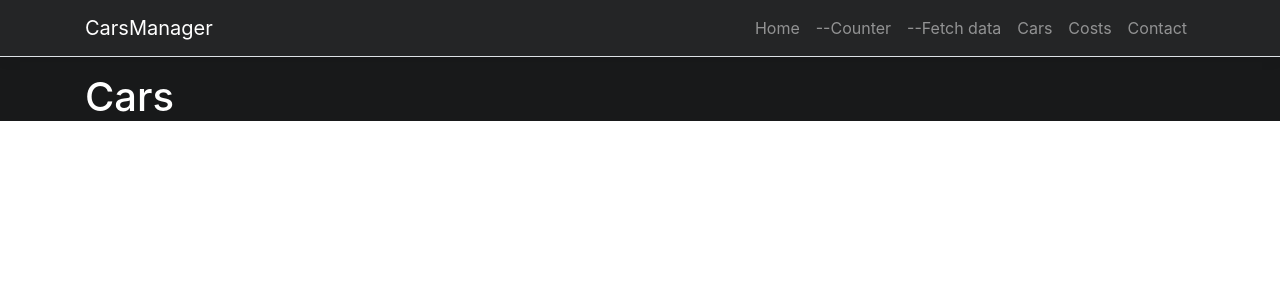
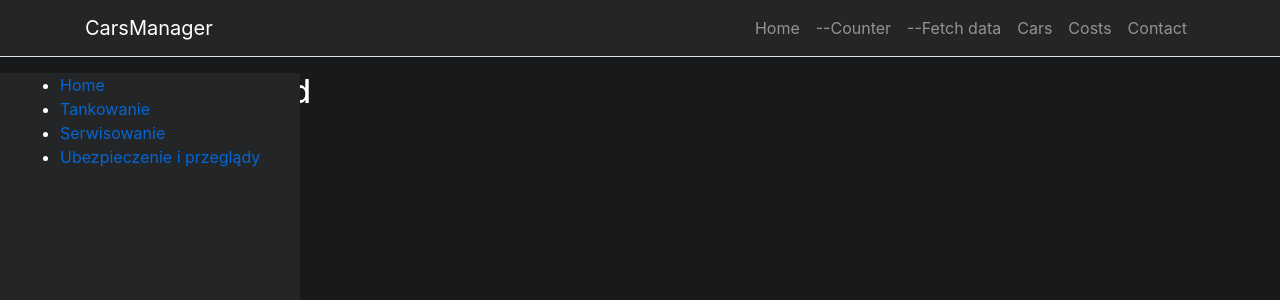
Before and after one commit to TorniV/CarsManager, a React (Create React App) app in the folder ClientApp/: page /cars in a window 1280 px wide. Shown: the top 300 px of the page. Built offline with nearby package versions, Linux system fonts and the light colour scheme.

Commit message:
Add base routing in Cars tab

```diff
--- a/ClientApp/package.json
+++ b/ClientApp/package.json
@@ -11,7 +11,7 @@
     "react": "^16.13.1",
     "react-dom": "^16.13.1",
     "react-router-bootstrap": "^0.24.4",
-    "react-router-dom": "^4.2.2",
+    "react-router-dom": "^4.3.1",
     "react-scripts": "^3.4.1",
     "reactstrap": "^6.3.0",
     "rimraf": "^2.7.1"
--- a/ClientApp/src/components/Cars/Cars.js
+++ b/ClientApp/src/components/Cars/Cars.js
@@ -1,11 +1,35 @@
 import React, { Component } from "react";
+import { BrowserRouter as Router, Switch, Route, Link } from "react-router-dom";
+import { SideNav } from "./SideNav/SideNav";
+import { DashBoard } from "./Pages/Dashboard";
+import { Fuel } from "./Pages/Fuel";
+import { Services } from "./Pages/Services";
+import { Insurance } from "./Pages/Insurance";
 
 export class Cars extends Component {
   render() {
     return (
-      <div>
-        <h1>Cars</h1>
-      </div>
+      <Router>
+        <div className="cars-page">
+          <SideNav />
+          <div>
+            <Switch>
+              <Route path="/fuel">
+                <Fuel />
+              </Route>
+              <Route path="/services">
+                <Services />
+              </Route>
+              <Route path="/insurance">
+                <Insurance />
+              </Route>
+              <Route path="/">
+                <DashBoard />
+              </Route>
+            </Switch>
+          </div>
+        </div>
+      </Router>
     );
   }
 }
--- /dev/null
+++ b/ClientApp/src/components/Cars/Pages/Dashboard.js
@@ -0,0 +1,7 @@
+import React, { Component } from "react";
+
+export class DashBoard extends Component {
+  render() {
+    return <h2>Car dashboard</h2>;
+  }
+}
--- /dev/null
+++ b/ClientApp/src/components/Cars/Pages/Fuel.js
@@ -0,0 +1,7 @@
+import React, { Component } from "react";
+
+export class Fuel extends Component {
+  render() {
+    return <h2>Tankowanie</h2>;
+  }
+}
--- /dev/null
+++ b/ClientApp/src/components/Cars/Pages/Insurance.js
@@ -0,0 +1,7 @@
+import React, { Component } from "react";
+
+export class Insurance extends Component {
+  render() {
+    return <h2>Ubezpieczenie i przeglądy</h2>;
+  }
+}
--- /dev/null
+++ b/ClientApp/src/components/Cars/Pages/Services.js
@@ -0,0 +1,7 @@
+import React, { Component } from "react";
+
+export class Services extends Component {
+  render() {
+    return <h2>Serwisowanie</h2>;
+  }
+}
--- /dev/null
+++ b/ClientApp/src/components/Cars/SideNav/SideNav.js
@@ -0,0 +1,26 @@
+import React, { Component } from "react";
+import { BrowserRouter as Router, Switch, Route, Link } from "react-router-dom";
+export class SideNav extends Component {
+  render() {
+    return (
+      <div className="side-nav">
+        <nav>
+          <ul>
+            <li>
+              <Link to="/">Home</Link>
+            </li>
+            <li>
+              <Link to="/fuel">Tankowanie</Link>
+            </li>
+            <li>
+              <Link to="/services">Serwisowanie</Link>
+            </li>
+            <li>
+              <Link to="/insurance">Ubezpieczenie i przeglądy</Link>
+            </li>
+          </ul>
+        </nav>
+      </div>
+    );
+  }
+}
--- a/ClientApp/src/custom.css
+++ b/ClientApp/src/custom.css
@@ -8,18 +8,33 @@ code {
 }
 
 .btn-primary {
-  color: #fff;
   background-color: #1b6ec2;
   border-color: #1861ac;
 }
 
 .nav-menu {
   background-color: #242526;
-  color: white;
 }
 
 .app-style {
   background-color: #18191a;
-  color: white;
   height: 100%;
 }
+
+.cars-page {
+  display: flex;
+}
+
+.cars-page .side-nav {
+  height: 100%;
+  width: 300px;
+  position: absolute;
+  left: 0px;
+  padding-left: 20px;
+  background-color: #242526;
+}
+
+body {
+  background-color: #18191a;
+  color: white;
+}
```
Also changed, not shown: 3 other files (tests, documents, lock files or other folders).
